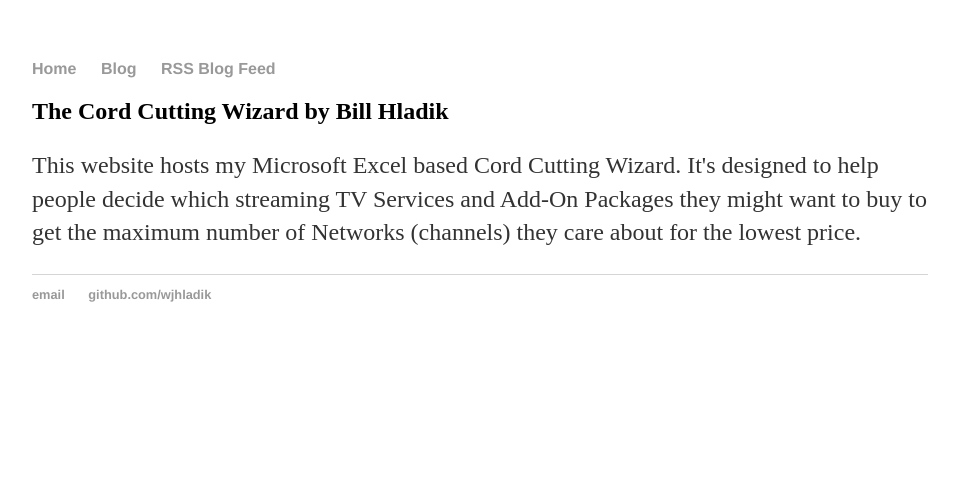
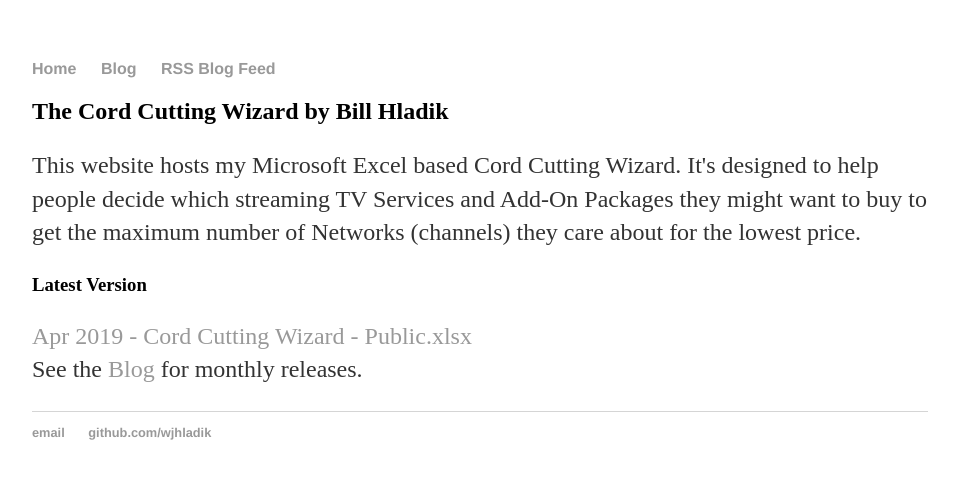
Before and after one commit to wjhladik/wjhladik.github.io, a Jekyll site: the page built from index.html, in a window 1280 px wide. Shown: the top 479 px of the page, without its empty margins (160-1119 px from the left). Built offline with Jekyll 4.4.1, drawn with Linux system fonts in a browser that asks for light colours.

Commit message:
Update index.html

```diff
--- a/index.html
+++ b/index.html
@@ -7,4 +7,8 @@
 	<p>This website hosts my Microsoft Excel based Cord Cutting Wizard.
 It's designed to help people decide which streaming TV Services and Add-On Packages they
 might want to buy to get the maximum number of Networks (channels) they care about for the lowest price.
+<p>
+	<h3>Latest Version</h3>
+	<p><a href="Apr 2019 - Cord Cutting Wizard - Public.xlsx">Apr 2019 - Cord Cutting Wizard - Public.xlsx</a>
+		<br>See the <a href="/blog">Blog</a> for monthly releases.
 </div><!-- /.blurb -->
```
